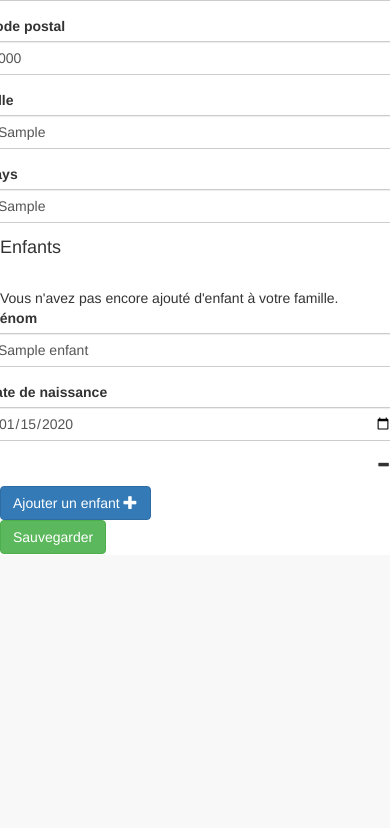
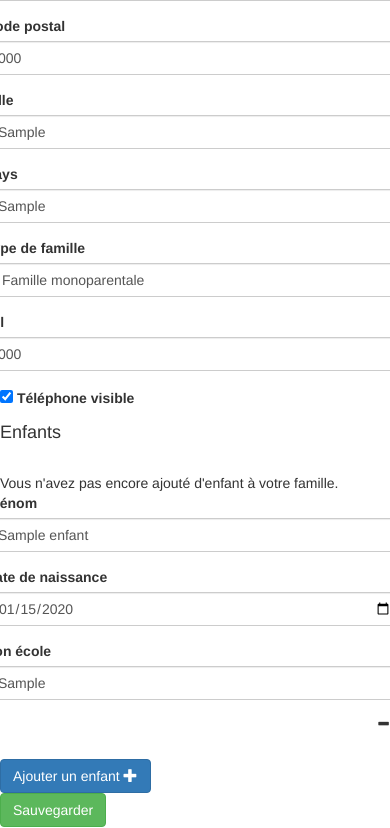
Before and after one commit to mvergerdelbove/famille, a Django app: page /mon-compte/ in a window 390 px wide; the page is wider, and only the part inside the window is pictured. Shown: the part 504-1332 px from the top of that part. Before the commit the page ends 1058 px from the top of that part, so only its background shows below. Run offline with Django 3.2, Linux system fonts and the light colour scheme; a user stored in the database is signed in; tables that the repository leaves empty hold one stand-in row (values such as "Sample post"); parts of the project's set-up code (start-up, migrations or seed data) failed here and were passed over; some libraries are stand-ins or nearby versions.

Commit message:
add school field on Enfant and telephone related fields on Famille

```diff
--- a/famille/forms.py
+++ b/famille/forms.py
@@ -3,6 +3,7 @@ from itertools import chain, izip_longest
 
 from django import forms
 from django.contrib.auth.models import User
+from localflavor.fr.forms import FRPhoneNumberField
 
 from famille.models import Famille, Prestataire, Enfant
 from famille.utils import isplit, pick, repeat_lambda
@@ -42,11 +43,14 @@ class SimpleSearchForm(forms.Form):
 
 
 class FamilleForm(forms.ModelForm):
+    tel = FRPhoneNumberField(required=False)
+
     class Meta:
         model = Famille
         fields = (
             'name', 'first_name', 'email', 'street',
             'postal_code', 'city', 'country',
+            'type', 'tel', 'tel_visible'
         )
         labels = {
             "name": "Nom",
@@ -54,7 +58,10 @@ class FamilleForm(forms.ModelForm):
             "street": "Rue",
             "postal_code": "Code postal",
             "city": "Ville",
-            "country": "Pays"
+            "country": "Pays",
+            "tel": u"Téléphone",
+            "tel_visible": u"Téléphone visible",
+            "type": u"Type de famille"
         }
 
     def __init__(self, *args, **kwargs):
@@ -76,9 +83,9 @@ class FamilleForm(forms.ModelForm):
             self.enfant_forms = map(
                 lambda e: EnfantForm(instance=e), enfants
             )
-            # binding an empty form anyway
-            self.enfant_form_empty = EnfantForm()
 
+        # binding an empty form anyway
+        self.enfant_form_empty = EnfantForm()
         super(FamilleForm, self).__init__(*args, **kwargs)
 
     @staticmethod
@@ -128,10 +135,11 @@ class FamilleForm(forms.ModelForm):
 class EnfantForm(forms.ModelForm):
     class Meta:
         model = Enfant
-        fields = ("e_name", "e_birthday")
+        fields = ("e_name", "e_birthday", "e_school")
         labels = {
             "e_name": u"Prénom",
             "e_birthday": "Date de naissance",
+            "e_school": u"Son école"
         }
         widgets = {
             "e_birthday": forms.TextInput(attrs={'type':'date'}),
--- a/famille/models.py
+++ b/famille/models.py
@@ -60,11 +60,19 @@ class Famille(UserInfo):
         "mat": "Garde par une assistante maternelle",
         "struct": "Structure d'accueil",
     }
+    TYPE_FAMILLE = {
+        "mono": "Famille monoparentale",
+        "foyer": "Famille Mère/Père au foyer",
+        "actif": "Famille couple actif",
+    }
 
     street = models.CharField(blank=True, null=True, max_length=100)
     postal_code = models.CharField(blank=True, null=True, max_length=8)
     city = models.CharField(blank=True, null=True, max_length=40)
     country = models.CharField(blank=True, max_length=20, default="France")
+    tel = models.CharField(blank=True, null=True, max_length=15)
+    tel_visible = models.BooleanField(blank=True, default=False)
+    type = models.CharField(blank=True, null=True, max_length=10, choices=TYPE_FAMILLE.items())
     # TODO : planning
 
     # criteres
@@ -72,7 +80,7 @@ class Famille(UserInfo):
     type_garde = models.CharField(blank=True, null=True, max_length=10, choices=TYPES_GARDE.items())
     type_presta = models.CharField(blank=True, null=True, max_length=10, choices=Prestataire.TYPES.items())
     tarif = models.FloatField(blank=True, null=True)
-    diploma = models.CharField(blank=True, null=True, max_length=30, choices=Prestataire.DIPLOMA.items())
+    diploma = models.CharField(blank=True, null=True, max_length=10, choices=Prestataire.DIPLOMA.items())
     menage = models.BooleanField(blank=True, default=False)
     repassage = models.BooleanField(blank=True, default=False)
     cdt_periscolaire = models.BooleanField(blank=True, default=False)
@@ -94,4 +102,5 @@ class Enfant(BaseModel):
     famille = models.ForeignKey(Famille, related_name="enfants")
     # compelled to do this naming because we cannot change the form field names...
     e_name = models.CharField(max_length=20, db_column="name")
-    e_birthday = models.DateField(blank=True, db_column="birthday")
+    e_birthday = models.DateField(blank=True, null=True, db_column="birthday")
+    e_school = models.CharField(blank=True, null=True, max_length=50, db_column="school")
--- a/famille/settings.py
+++ b/famille/settings.py
@@ -35,6 +35,7 @@ INSTALLED_APPS = (
     'django.contrib.staticfiles',
     'bootstrap3',
     'south',
+    'localflavor',
     'famille',
 )
 
--- a/famille/templates/account.html
+++ b/famille/templates/account.html
@@ -33,9 +33,10 @@
 	      </div>
 	      <div class="child-container">
 		{% for form in form.enfant_forms %}
-		<div class="child-form">
+		<div class="child-form clearfix">
 		  {% bootstrap_field form.e_name field_class="col-sm-7" label_class="col-sm-5"%}
 		  {% bootstrap_field form.e_birthday field_class="col-sm-7" label_class="col-sm-5"%}
+		  {% bootstrap_field form.e_school field_class="col-sm-7" label_class="col-sm-5"%}
 		  <i class="glyphicon glyphicon-minus remove-child pull-right"></i>
 		</div>
 		{% endfor %}
@@ -48,9 +49,10 @@
 	  </div></div>
 	</form>
 	<div class="empty-child-form hidden">
-	  <div class="child-form">
+	  <div class="child-form clearfix">
 	    {% bootstrap_field form.enfant_form_empty.e_name field_class="col-sm-7" label_class="col-sm-5"%}
 	    {% bootstrap_field form.enfant_form_empty.e_birthday field_class="col-sm-7" label_class="col-sm-5"%}
+	    {% bootstrap_field form.enfant_form_empty.e_school field_class="col-sm-7" label_class="col-sm-5"%}
 	    <i class="glyphicon glyphicon-minus remove-child pull-right"></i>
 	  </div>
 	</div>
--- a/famille/views.py
+++ b/famille/views.py
@@ -46,10 +46,12 @@ def account(request):
         hash = ""
         if request.POST["submit"] == "criteria":
             hash = "#attentes"
-            FormClass = forms.FamilleCriteriaForm
+            criteria_form = forms.FamilleCriteriaForm(data=request.POST, instance=famille)
+            form = forms.FamilleForm(instance=famille)
         else:
-            FormClass = forms.FamilleForm
-        form = FormClass(data=request.POST, instance=famille)
+            criteria_form = forms.FamilleCriteriaForm(instance=famille)
+            form = forms.FamilleForm(data=request.POST,instance=famille)
+
         if form.is_valid():
             form.save()
             return HttpResponseRedirect('/mon-compte/' + hash)
--- a/requirements.txt
+++ b/requirements.txt
@@ -3,6 +3,7 @@ dj-database-url==0.2.2
 dj-static==0.0.5
 django-bootstrap3==2.5.1
 django-grappelli==2.5.0
+django-localflavor==1.0
 gunicorn==18.0
 ipython==1.1.0
 mock==1.0.1
```
Also changed, not shown: famille/migrations/0005_auto__add_field_famille_tel__add_field_famille_tel_visible__add_field_.py (added), famille/migrations/0006_auto__chg_field_enfant_e_school.py (added).
